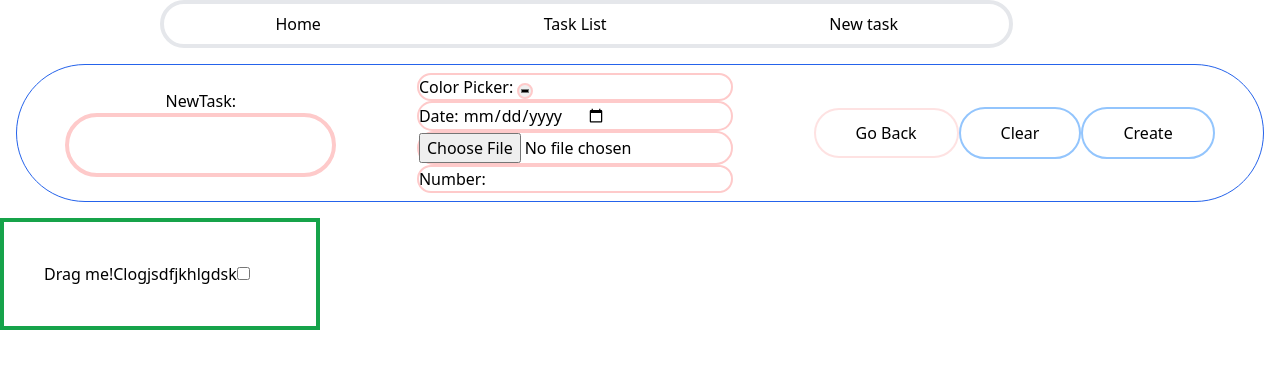
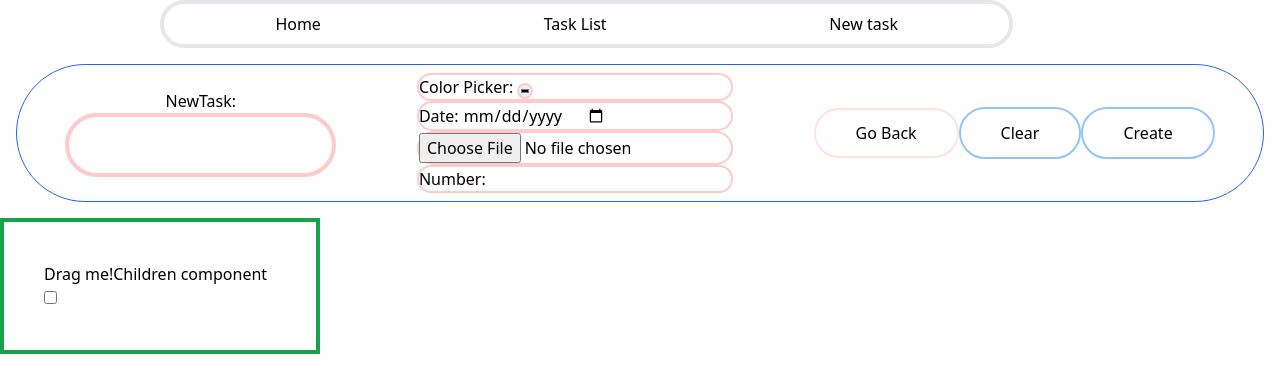
Before and after one commit to Blacklotus89898/Task-tracker, a React (Vite) app in the folder task-tracker-frontend/: page /new in a window 1280 px wide. Shown: the top 392 px of the page. Built offline with nearby package versions, Linux system fonts and the light colour scheme; what @vitejs/plugin-react would draw is missing.

Commit message:
adding collapseable feature and props passing

```diff
--- a/task-tracker-frontend/src/components/Draggable.jsx
+++ b/task-tracker-frontend/src/components/Draggable.jsx
@@ -1,6 +1,6 @@
-import React, { Children, useState } from 'react';
+import React, { Children, useState } from "react";
 
-const Draggable = ({children}) => {
+const Draggable = ({ children, collapseProps }) => {
   const [position, setPosition] = useState({ x: 0, y: 0 });
   const [dragStart, setDragStart] = useState({ x: 0, y: 0 });
   const [isDragging, setIsDragging] = useState(false);
@@ -16,24 +16,28 @@ const Draggable = ({children}) => {
   };
 
   const drag = (e) => {
-    if (!isDragging) return;
-
-    setPosition({
-      x: e.clientX - dragStart.x,
-      y: e.clientY - dragStart.y,
-    });
+    if (isDragging) {
+      setPosition({
+        x: e.clientX - dragStart.x,
+        y: e.clientY - dragStart.y,
+      });
+      // console.log(position);
+    }
   };
 
   const stopDrag = () => {
     setIsDragging(false);
+    if (collapseProps.collapseable) {
+      setPosition({ x: (Math.floor(position.x / 300)*300),
+        y: 0});
+        console.log(position);
+    }
   };
 
   return (
     <div
       className="draggable w-80 border-4 p-10 border-green-600"
-      style={{ transform: `translate(${position.x}px, ${position.y}px)`,
-
-    }}
+      style={{ transform: `translate(${position.x}px, ${position.y}px)` }}
       onMouseDown={startDrag}
       onMouseMove={drag}
       onMouseUp={stopDrag}
@@ -46,3 +50,4 @@ const Draggable = ({children}) => {
 
 export default Draggable; //add release transition
 //performance depends on browser
+// add collapsable
--- a/task-tracker-frontend/src/components/NewTask.jsx
+++ b/task-tracker-frontend/src/components/NewTask.jsx
@@ -123,8 +123,8 @@ export default function NewTask() {
           </div>
         </form>
       </div>
-      <Draggable>
-        <button>Clogjsdfjkhlgdsk</button>
+      <Draggable collapseProps={{collapseable: true}}>
+        <button>Children component</button>
         <input type="button" value="" />
                 <input type="checkbox" name="" id="" />
         </Draggable>
```
